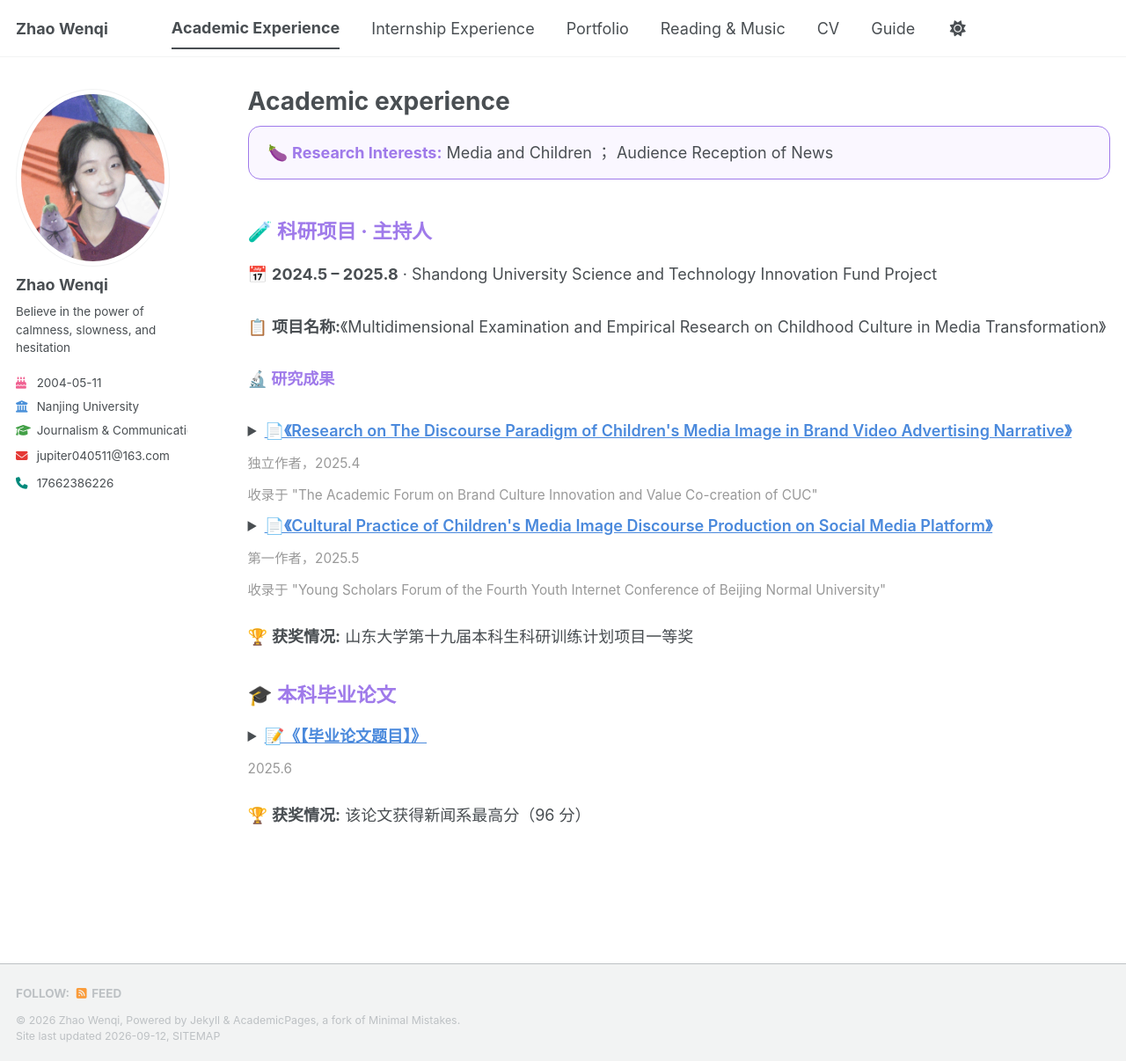
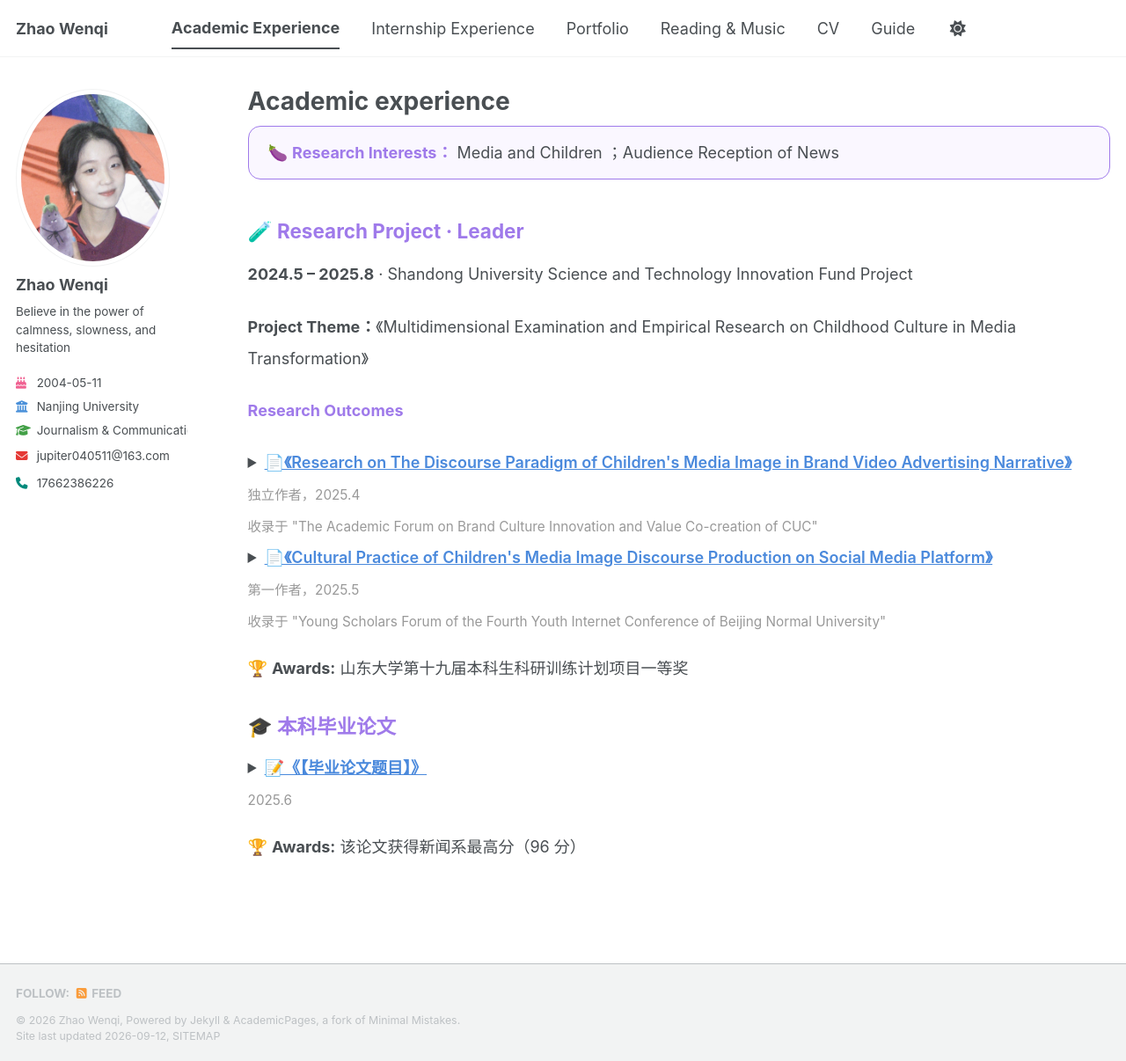
Before and after one commit to Wenqi0511/jupiter0511, a Jekyll site: the page built from _pages/publications.html, in a window 1280 px wide and 1206 px high. Shown: the whole window at 88% size. Built offline with Jekyll 4.4.1, drawn with Linux system fonts in a browser that asks for light colours; a style sheet for code colours, icons or effects is not loaded.

Commit message:
Update publications.html

```diff
--- a/_pages/publications.html
+++ b/_pages/publications.html
@@ -6,16 +6,16 @@ author_profile: true
 ---
 
 <div style="border:1.5px solid #9F7AEA; border-radius:14px; padding:16px 22px; background:#faf7ff; margin-bottom:32px;">
-🍆 <b style="color:#9F7AEA;">Research Interests:</b> Media and Children ； Audience Reception of News
+🍆 <b style="color:#9F7AEA;">Research Interests：</b> Media and Children ；Audience Reception of News
 </div>
 
-<h2 style="color:#9F7AEA; margin-bottom:16px;">🧪 科研项目 · 主持人</h2>
+<h2 style="color:#9F7AEA; margin-bottom:16px;">🧪 Research Project · Leader</h2>
 
 <div style="line-height:2;">
-<p>📅 <b>2024.5 – 2025.8</b> · Shandong University Science and Technology Innovation Fund Project</p>
-<p>📋 <b>项目名称:</b>《Multidimensional Examination and Empirical Research on Childhood Culture in Media Transformation》</p>
+<p> <b>2024.5 – 2025.8</b> · Shandong University Science and Technology Innovation Fund Project</p>
+<p> <b>Project Theme：</b>《Multidimensional Examination and Empirical Research on Childhood Culture in Media Transformation》</p>
 
-<p><b style="color:#9F7AEA;">🔬 研究成果</b></p>
+<p><b style="color:#9F7AEA;"> Research Outcomes</b></p>
 
 <details>
 <summary>
@@ -25,10 +25,10 @@ author_profile: true
 </summary>
 
 <div style="margin:12px 0 22px 28px; line-height:2; font-size:0.95em;">
-<p>❓ <b>研究问题:</b>【……】</p>
-<p>🔬 <b>研究方法:</b>【……】</p>
-<p>💡 <b>研究结论:</b>【……】</p>
-<p>📰 <b>全文与报道:</b> <a href="【全文链接】">点击查看全文</a></p>
+<p> <b>Research Question:</b>【……】</p>
+<p> <b>methods:</b>【……】</p>
+<p> <b>conclusion:</b>【……】</p>
+<p> <b>reporting:</b> <a href="【全文链接】">点击查看全文</a></p>
 </div>
 </details>
 
@@ -40,15 +40,16 @@ author_profile: true
 </summary>
 
 <div style="margin:12px 0 22px 28px; line-height:2; font-size:0.95em;">
-<p>❓ <b>研究问题:</b>【……】</p>
-<p>🔬 <b>研究方法:</b>【……】</p>
-<p>💡 <b>研究结论:</b>【……】</p>
-<p>📰 <b>全文与报道:</b> <a href="【全文链接】">点击查看全文</a></p>
+<p> <b>Research Question:</b>【……】</p>
+<p> <b>methods:</b>【……】</p>
+<p> <b>conclusion:</b>【……】</p>
+<p> <b>reporting:</b> <a href="【全文链接】">点击查看全文</a></p>
 </div>
 </details>
 
-<p>🏆 <b>获奖情况:</b> 山东大学第十九届本科生科研训练计划项目一等奖</p>
+<p>🏆 <b>Awards:</b> 山东大学第十九届本科生科研训练计划项目一等奖</p>
 </div>
+
 
 <h2 style="color:#9F7AEA; margin-top:34px; margin-bottom:16px;">🎓 本科毕业论文</h2>
 
@@ -60,11 +61,11 @@ author_profile: true
 </summary>
 
 <div style="margin:12px 0 22px 28px; line-height:2; font-size:0.95em;">
-<p>❓ <b>研究问题:</b>【……】</p>
-<p>🔬 <b>研究方法:</b>【……】</p>
-<p>💡 <b>研究结论:</b>【……】</p>
+<p> <b>Research Question:</b>【……】</p>
+<p> <b>methods:</b>【……】</p>
+<p> <b>conclusion:</b>【……】</p>
 </div>
 </details>
 
-<p>🏆 <b>获奖情况:</b> 该论文获得新闻系最高分（96 分）</p>
+<p>🏆 <b>Awards:</b> 该论文获得新闻系最高分（96 分）</p>
 </div>
```
